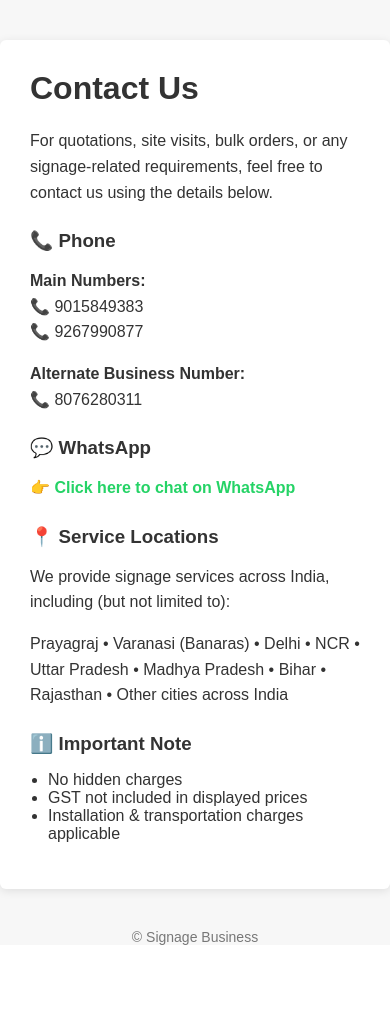
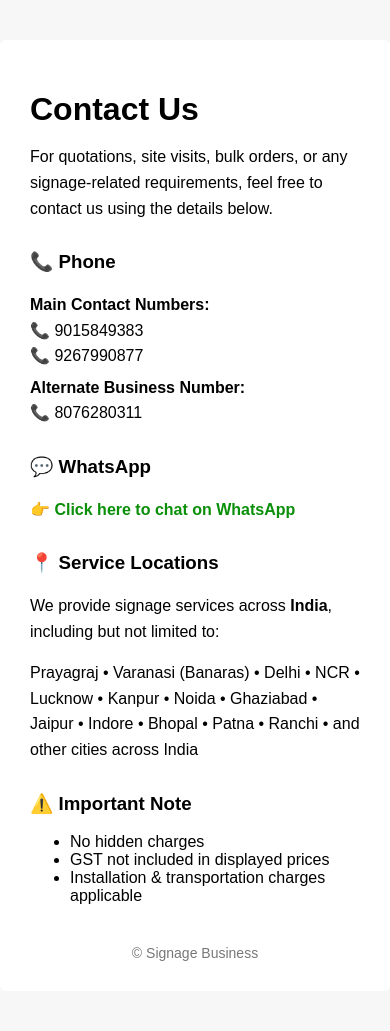
Before and after one commit to jmssignagework-hue/jms-signage, a Django app: page /contact/ in a window 390 px wide. Shown: the part 60-1091 px from the top of the page. Before the commit the page ends 1005 px from the top, so only its background shows below. Run offline with Django 5.2, Linux system fonts and the light colour scheme.

```diff
--- a/products/templates/contact.html
+++ b/products/templates/contact.html
@@ -9,23 +9,23 @@
         body {
             font-family: Arial, sans-serif;
             margin: 0;
+            padding: 0;
             background: #f7f7f7;
-            color: #333;
         }
 
-        nav {
+        .navbar {
             background: #111;
             padding: 12px 20px;
         }
 
-        nav a {
+        .navbar a {
             color: #fff;
             margin-right: 20px;
             text-decoration: none;
             font-weight: 500;
         }
 
-        nav a:hover {
+        .navbar a:hover {
             text-decoration: underline;
         }
 
@@ -35,34 +35,36 @@
             background: #fff;
             padding: 30px;
             border-radius: 6px;
-            box-shadow: 0 2px 10px rgba(0,0,0,0.1);
         }
 
         h1 {
-            margin-top: 0;
+            margin-bottom: 10px;
         }
 
         h3 {
-            margin-bottom: 10px;
-            margin-top: 25px;
+            margin-top: 30px;
         }
 
         p {
             line-height: 1.6;
         }
 
-        a.whatsapp {
-            color: #25D366;
+        ul {
+            margin-top: 10px;
+        }
+
+        .phone p {
+            margin: 6px 0;
+        }
+
+        .whatsapp a {
+            color: #0a8f08;
             font-weight: bold;
             text-decoration: none;
         }
 
-        a.whatsapp:hover {
+        .whatsapp a:hover {
             text-decoration: underline;
-        }
-
-        ul {
-            padding-left: 18px;
         }
 
         footer {
@@ -73,17 +75,18 @@
         }
     </style>
 </head>
-
 <body>
 
-<nav>
+    <!-- NAVBAR -->
+    <div class="navbar">
         <a href="/">Home</a>
         <a href="/about/">About</a>
         <a href="/gallery/">Gallery</a>
         <a href="/calculator/">Calculator</a>
         <a href="/contact/">Contact</a>
-</nav>
+    </div>
 
+    <!-- CONTENT -->
     <div class="container">
         <h1>Contact Us</h1>
 
@@ -92,11 +95,12 @@
             requirements, feel free to contact us using the details below.
         </p>
 
-    <!-- PHONE SECTION -->
+        <!-- PHONE -->
+        <div class="phone">
             <h3>📞 Phone</h3>
 
             <p>
-        <strong>Main Numbers:</strong><br>
+                <strong>Main Contact Numbers:</strong><br>
                 📞 9015849383<br>
                 📞 9267990877
             </p>
@@ -105,27 +109,35 @@
                 <strong>Alternate Business Number:</strong><br>
                 📞 8076280311
             </p>
+        </div>
 
         <!-- WHATSAPP -->
+        <div class="whatsapp">
             <h3>💬 WhatsApp</h3>
             <p>
-        👉 <a class="whatsapp" href="https://wa.me/919015849383" target="_blank">
+                👉 <a href="https://wa.me/919015849383" target="_blank">
                     Click here to chat on WhatsApp
                 </a>
             </p>
+        </div>
 
         <!-- SERVICE LOCATIONS -->
+        <div class="locations">
             <h3>📍 Service Locations</h3>
             <p>
-        We provide signage services across India, including (but not limited to):
+                We provide signage services across <strong>India</strong>,
+                including but not limited to:
             </p>
             <p>
-        Prayagraj • Varanasi (Banaras) • Delhi • NCR • Uttar Pradesh •
-        Madhya Pradesh • Bihar • Rajasthan • Other cities across India
+                Prayagraj • Varanasi (Banaras) • Delhi • NCR • Lucknow •
+                Kanpur • Noida • Ghaziabad • Jaipur • Indore • Bhopal •
+                Patna • Ranchi • and other cities across India
             </p>
+        </div>
 
         <!-- IMPORTANT NOTE -->
-    <h3>ℹ️ Important Note</h3>
+        <div class="note">
+            <h3>⚠️ Important Note</h3>
             <ul>
                 <li>No hidden charges</li>
                 <li>GST not included in displayed prices</li>
@@ -136,6 +148,7 @@
         <footer>
             © Signage Business
         </footer>
+    </div>
 
 </body>
 </html>
```
Lines whose indentation alone changed are shown as unchanged.
